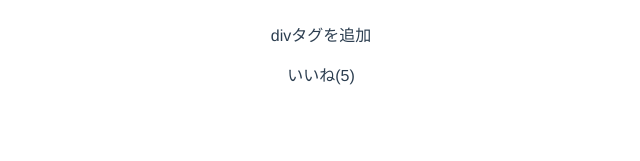
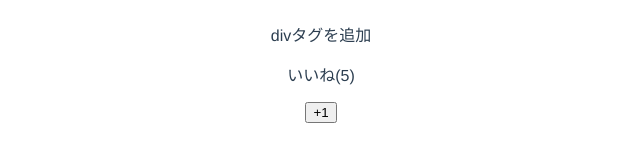
Before and after one commit to hikeshiengineer/test, a Vue app: page / in a window 1280 px wide. Shown: the part 331-492 px from the top of the page, without its empty margins (319-959 px from the left). Built offline with nearby package versions, Linux system fonts and the light colour scheme.

Commit message:
いいねを増やすボタンを追加した

```diff
--- a/src/LikeNumber.vue
+++ b/src/LikeNumber.vue
@@ -1,5 +1,8 @@
 <template>
+<div>
   <p>いいね({{ number }})</p>
+  <button @click="increment">+1</button>
+</div>
 </template>
 
 <script>
@@ -8,6 +11,11 @@ export default{
       return {
         number:5
       };
+    },
+    methods:{
+      increment(){
+        this.number += 1;
+      }
     }
 };
 </script>
```
